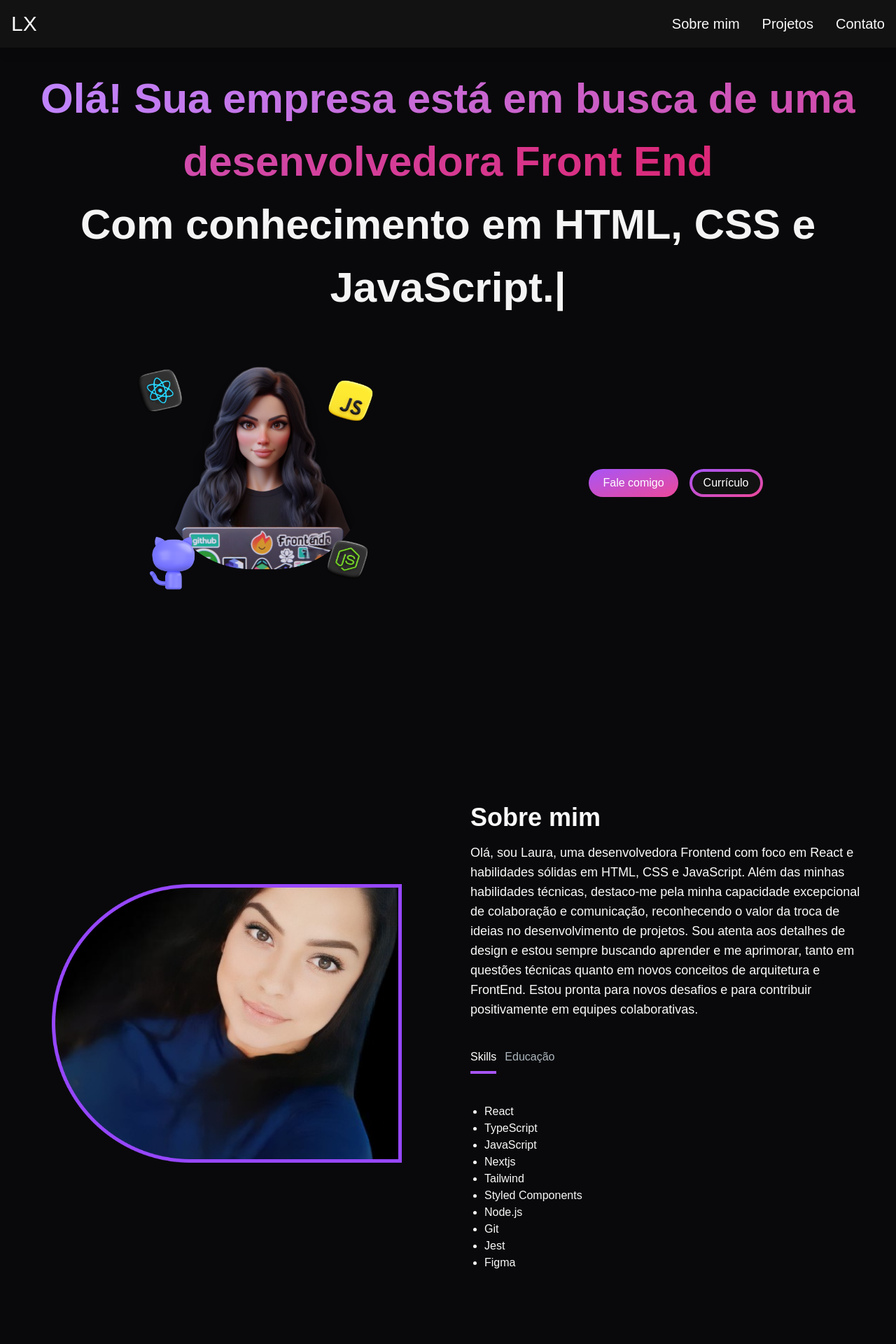
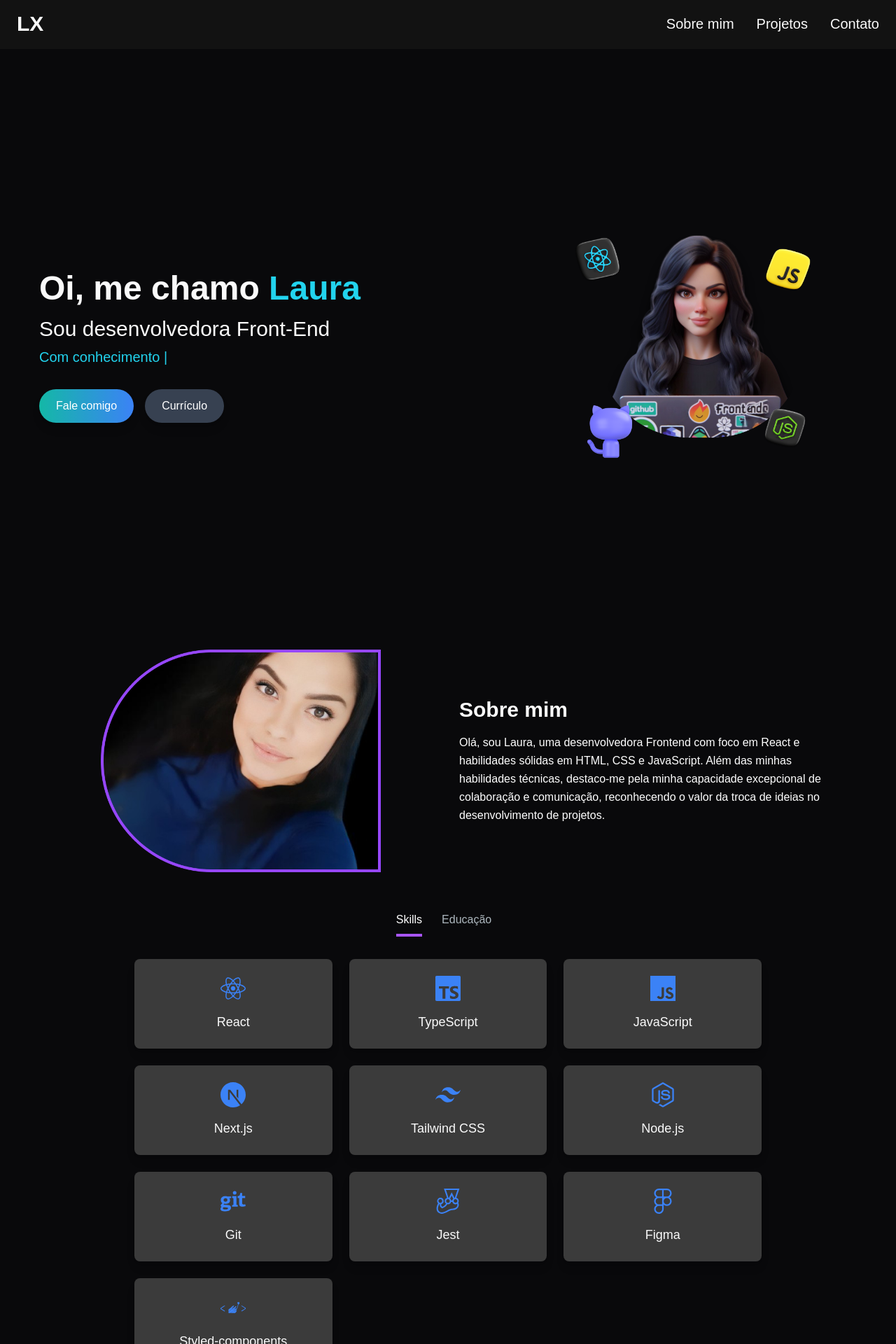
Before and after one commit to lauraxavier/portfolio-lauraXavier, a Next.js app: page / in a window 1280 px wide. Shown: the top 1920 px of the page at 70% size. Built offline with nearby package versions, Linux system fonts and the light colour scheme.

Commit message:
Adjust layout

```diff
--- a/package.json
+++ b/package.json
@@ -21,6 +21,7 @@
     "nodemailer": "^6.9.9",
     "react": "^18.2.0",
     "react-dom": "^18.2.0",
+    "react-icons": "^5.4.0",
     "react-type-animation": "^3.2.0",
     "resend": "^3.2.0",
     "three": "^0.160.0"
--- a/src/app/components/AboutSection.jsx
+++ b/src/app/components/AboutSection.jsx
@@ -3,122 +3,147 @@ import React, { useTransition, useState } from "react";
 import Image from "next/image";
 import TabButton from "./TabButton";
 import { motion, AnimatePresence } from "framer-motion";
+import { FaReact, FaNodeJs, FaGit } from "react-icons/fa";
+import {
+    SiTypescript,
+    SiJavascript,
+    SiNextdotjs,
+    SiTailwindcss,
+    SiJest,
+    SiFigma,
+    SiStyledcomponents,
+} from "react-icons/si";
 
-const TAB_DATA = [
-    {
-        title: "Skills",
-        id: "skills",
-        content: (
-            <ul className="list-disc pl-[20px]">
-                <li>React</li>
-                <li>TypeScript</li>
-                <li>JavaScript</li>
-                <li>Nextjs</li>
-                <li>Tailwind</li>
-                <li>Styled Components</li>
-                <li>Node.js</li>
-                <li>Git</li>
-                <li>Jest</li>
-                <li>Figma</li>
-            </ul>
-        ),
-    },
-    {
-        title: "Educação",
-        id: "education",
-        content: (
-            <ul className="list-disc pl-[20px]">
-                <li>React, Node.js - 640 horas pela SoulCode Academy</li>
-            </ul>
-        ),
-    },
+const skillsWithIcons = [
+    { name: "React", icon: <FaReact /> },
+    { name: "TypeScript", icon: <SiTypescript /> },
+    { name: "JavaScript", icon: <SiJavascript /> },
+    { name: "Next.js", icon: <SiNextdotjs /> },
+    { name: "Tailwind CSS", icon: <SiTailwindcss /> },
+    { name: "Node.js", icon: <FaNodeJs /> },
+    { name: "Git", icon: <FaGit /> },
+    { name: "Jest", icon: <SiJest /> },
+    { name: "Figma", icon: <SiFigma /> },
+    { name: "Styled-components", icon: <SiStyledcomponents /> },
 ];
 
 const AboutSection = () => {
     const [tab, setTab] = useState("skills");
     const [isPending, startTransition] = useTransition();
 
-    const variants = {
-        hidden: { opacity: 0, x: -50 },
-        visible: { opacity: 1, x: 0, transition: { duration: 0.5 } },
+    const handleTabChange = (id) => {
+        startTransition(() => setTab(id));
     };
 
-    const imageVariants = {
-        initial: { scale: 0.8, opacity: 0 },
-        animate: { scale: 1, opacity: 1, transition: { duration: 0.5 } },
-        exit: { scale: 0.8, opacity: 0, transition: { duration: 0.5 } },
-    };
+    const cardClasses =
+        "bg-[#3b3b3b] shadow-lg rounded-lg p-6 transition-all duration-300 hover:shadow-[0_0_20px_4px_rgba(128,90,213,0.8)] cursor-pointer";
 
-    const handleTabChange = (id) => {
-        startTransition(() => {
-            setTab(id);
-        });
+    const cardVariants = {
+        hidden: { opacity: 0, y: 50 },
+        visible: { opacity: 1, y: 0, transition: { duration: 0.4 } },
     };
 
     return (
         <section
-            className="flex justify-center items-center min-h-screen lg:pt-14"
+            className="flex flex-col justify-center items-center min-h-screen lg:mt-8 px-6"
             id="about"
         >
-            <div className="md:grid md:grid-cols-2 gap-6 items-center xl:gap-16">
+            <div className="grid grid-cols-1 md:grid-cols-2 gap-8 items-center w-full max-w-6xl">
                 <motion.div
-                    className="flex items-center justify-center mb-10"
-                    variants={imageVariants}
-                    initial="initial"
-                    animate="animate"
-                    exit="exit"
+                    className="flex items-center justify-center mb-6 md:mb-0"
+                    initial={{ scale: 0.8, opacity: 0 }}
+                    animate={{ scale: 1, opacity: 1 }}
+                    transition={{ duration: 0.5 }}
                 >
                     <Image
                         src="/images/profile.png"
-                        width={500}
-                        height={500}
+                        width={400}
+                        height={400}
                         alt="Laura Xavier"
                     />
                 </motion.div>
-                <div className="mt-4 md:mt-0 text-left flex flex-col h-full">
-                    <h2 className="text-4xl font-bold mb-4">Sobre mim</h2>
-                    <p className="text-base lg:text-lg">
+                <div className="text-left flex flex-col space-y-4">
+                    <h2 className="text-3xl font-bold">Sobre mim</h2>
+                    <p className="text-base text-white leading-relaxed">
                         Olá, sou Laura, uma desenvolvedora Frontend com foco em
                         React e habilidades sólidas em HTML, CSS e JavaScript.
                         Além das minhas habilidades técnicas, destaco-me pela
                         minha capacidade excepcional de colaboração e
                         comunicação, reconhecendo o valor da troca de ideias no
-                        desenvolvimento de projetos. Sou atenta aos detalhes de
-                        design e estou sempre buscando aprender e me aprimorar,
-                        tanto em questões técnicas quanto em novos conceitos de
-                        arquitetura e FrontEnd. Estou pronta para novos desafios
-                        e para contribuir positivamente em equipes
-                        colaborativas.
+                        desenvolvimento de projetos.
                     </p>
-                    <div className="flex flex-row justify-start mt-8 min-h-14">
+                </div>
+            </div>
+
+            <div className="mt-14 w-full max-w-4xl">
+                <div className="flex gap-4 justify-center mb-8">
                     <TabButton
                         selectTab={() => handleTabChange("skills")}
                         active={tab === "skills"}
                     >
-                            {" "}
-                            Skills{" "}
+                        Skills
                     </TabButton>
                     <TabButton
                         selectTab={() => handleTabChange("education")}
                         active={tab === "education"}
                     >
-                            {" "}
-                            Educação{" "}
+                        Educação
                     </TabButton>
                 </div>
+
                 <AnimatePresence mode="wait">
                     <motion.div
                         key={tab}
-                            variants={variants}
                         initial="hidden"
                         animate="visible"
                         exit="hidden"
-                            className="mt-8 min-h-[200px]"
+                        variants={cardVariants}
+                        className="grid grid-cols-2 sm:grid-cols-2 md:grid-cols-3 gap-6 w-full"
                     >
-                            {TAB_DATA.find((t) => t.id === tab).content}
+                        {tab === "skills" &&
+                            skillsWithIcons.map((skill) => (
+                                <motion.div
+                                    key={skill.name}
+                                    className={`${cardClasses} flex flex-col items-center justify-center text-center space-y-4`}
+                                    variants={cardVariants}
+                                >
+                                    <span className="text-4xl text-blue-500">
+                                        {skill.icon}
+                                    </span>
+                                    <span className="font-medium text-lg">
+                                        {skill.name}
+                                    </span>
+                                </motion.div>
+                            ))}
+
+                        {tab === "education" && (
+                            <>
+                                <motion.div
+                                    className={cardClasses}
+                                    variants={cardVariants}
+                                >
+                                    <h3 className="font-bold text-lg">
+                                        React, Node.js
+                                    </h3>
+                                    <p className="text-gray-300">
+                                        640 horas pela SoulCode Academy
+                                    </p>
+                                </motion.div>
+                                <motion.div
+                                    className={cardClasses}
+                                    variants={cardVariants}
+                                >
+                                    <h3 className="font-bold text-lg">
+                                        Web Front-End Fundamentos
+                                    </h3>
+                                    <p className="text-gray-300">
+                                        HTML, CSS e JS - Udemy
+                                    </p>
+                                </motion.div>
+                            </>
+                        )}
                     </motion.div>
                 </AnimatePresence>
-                </div>
             </div>
         </section>
     );
--- a/src/app/components/HeaderSection.jsx
+++ b/src/app/components/HeaderSection.jsx
@@ -21,7 +21,6 @@ function useWindowSize() {
             }
 
             window.addEventListener("resize", handleResize);
-
             handleResize();
 
             return () => window.removeEventListener("resize", handleResize);
@@ -34,65 +33,47 @@ const HeaderSection = () => {
     const size = useWindowSize();
 
     return (
-        <section className="min-h-screen mb-[150px] flex justify-center items-center">
-            <div className="grid grid-cols-1 sm:grid-cols-12 min-h-[510px]">
+        <section className="min-h-screen flex justify-center items-center ">
+            <div className="grid grid-cols-1 sm:grid-cols-12 gap-8 w-full max-w-7xl px-4">
                 <motion.div
-                    initial={{ opacity: 0, scale: 0.8 }}
-                    animate={{ opacity: 1, scale: 1 }}
+                    initial={{ opacity: 0, x: -50 }}
+                    animate={{ opacity: 1, x: 0 }}
                     transition={{ duration: 0.8 }}
-                    className="col-span-12 sm:col-span-12 sm:text-center sm:justify-center order-2 md:order-1 sm:order-1 md:justify-center w-full min-h-[325px]"
+                    className="col-span-12 sm:col-span-7 flex flex-col justify-center"
                 >
-                    <h1 className="mb-2 mt-10 lg:mt-0 min-h-[460px] lg:min-h-[360px] text-zinc-100 text-[35px] sm:text-[50px] md:text-[40px] lg:text-[60px] lg:leading-normal font-extrabold text-center  ">
-                        <span className="text-transparent bg-clip-text bg-gradient-to-r from-primary-400 to-secondary-600">
-                            Olá! Sua empresa está em busca de uma desenvolvedora
-                            Front End
-                        </span>
-                        <br></br>
+                    <h1 className="text-4xl md:text-5xl font-bold mb-4">
+                        Oi, me chamo{" "}
+                        <span className="text-cyan-400">Laura</span>
+                    </h1>
+                    <h2 className="text-2xl md:text-3xl font-medium mb-2">
+                        Sou desenvolvedora Front-End
+                    </h2>
                     <TypeAnimation
                         sequence={[
-                                "Com experiência em React.",
+                            "Com experiência em React e React Native.",
                             2000,
                             "Com conhecimento em HTML, CSS e JavaScript.",
                             2000,
-                                "Com conhecimento de Design.",
-                                2000,
-                                "Capacitada para resolver problemas.",
-                                2000,
-                                "Ótima em Colaboração e Comunicação.",
+                            "Cuidadosa com detalhes de design.",
                             2000,
                             "Disposta á aprender sempre.",
                             2000,
-                                "Cuidadosa com detalhes de design.",
+                            "Pronta para enfrentar novos desafios.",
                             2000,
-                                "Com capacidade de gerenciar o tempo .",
+                            "Habilidade em trabalhar em equipe e metodologias ágeis.",
                             2000,
                         ]}
-                            wrapper="span"
-                            speed={70}
+                        wrapper="div"
+                        speed={50}
                         repeat={Infinity}
+                        className="text-cyan-400 text-lg md:text-xl"
                     />
-                    </h1>
-                </motion.div>
-                <motion.div
-                    initial={{ opacity: 0, scale: 0.5 }}
-                    animate={{ opacity: 1, scale: 1 }}
-                    transition={{ duration: 0.5 }}
-                    className="col-span-12 sm:col-span-12  lg:mt-0 order-1 sm:order-2 flex flex-col lg:flex-row items-center justify-around"
-                >
-                    <div className="rounded-full w-[350px] h-[350px] lg:w-[350px] lg:h-[350px] relative mb-[40px] mt-[50px] flex justify-center items-center">
-                        <Image
-                            src="/images/avatar2.png"
-                            alt="avatar"
-                            className="absolute transform -translate-x-1/2 -translate-y-1/2 top-1/2 left-1/2"
-                            width={800}
-                            height={800}
-                        />
-                    </div>
-                    <div className="mb-3 lg:mb-0 justify-center items-center flex flex-col md:flex-row md:items-baseline md:gap-4 lg:gap-4">
+
+                    <div className="flex gap-4 mt-8">
                         <motion.a
                             href={size.width < 700 ? mobileWts : webWts}
                             target="_blank"
-                            className="px-5 inline-block py-2 w-full max-w-[210px] sm:w-fit rounded-full bg-gradient-to-br from-primary-500 to-secondary-500 text-white"
+                            className="px-4 py-2 sm:px-6 sm:py-3 rounded-full bg-gradient-to-r from-teal-500 to-blue-500 text-white text-sm sm:text-base font-medium shadow-lg hover:shadow-xl"
                             whileHover={{
                                 scale: 1.2,
                                 rotate: [0, 10, -10, 5, -5, 0],
@@ -107,8 +88,9 @@ const HeaderSection = () => {
                             Fale comigo
                         </motion.a>
                         <motion.a
-                            href="https://drive.google.com/file/d/1hPVEKiiQcTeRzHvvkFJN3JR_S-8l3mnm/view?usp=sharing"
-                            className="px-1 inline-block py-1 w-full max-w-[210px] sm:w-fit rounded-full bg-gradient-to-br from-primary-500 to-secondary-500 text-white mt-3"
+                            href="https://drive.google.com/file/d/1g_Drn8tpZJ84v4ChZjeYDfiIc620mTXq/view?usp=sharing"
+                            target="_blank"
+                            className="px-4 py-2 sm:px-6 sm:py-3 rounded-full bg-gray-700 text-white text-sm sm:text-base font-medium shadow-lg hover:bg-gray-600"
                             whileHover={{
                                 scale: 1.2,
                                 rotate: [0, 10, -10, 5, -5, 0],
@@ -119,12 +101,25 @@ const HeaderSection = () => {
                                 type: "spring",
                                 stiffness: 150,
                             }}
-                            target="_blank"
                         >
-                            <span className="block bg-[#121212] text-center hover:bg-slate-800 rounded-full px-4 py-1">
                             Currículo
-                            </span>
                         </motion.a>
+                    </div>
+                </motion.div>
+                <motion.div
+                    initial={{ opacity: 0, x: 50 }}
+                    animate={{ opacity: 1, x: 0 }}
+                    transition={{ duration: 0.8 }}
+                    className="col-span-12 sm:col-span-5 flex justify-center items-center"
+                >
+                    <div className="rounded-full w-[350px] h-[350px] lg:w-[350px] lg:h-[350px] relative mb-[40px] mt-[50px] flex justify-center items-center">
+                        <Image
+                            src="/images/avatar2.png"
+                            alt="avatar"
+                            className="absolute transform -translate-x-1/2 -translate-y-1/2 top-1/2 left-1/2 "
+                            width={800}
+                            height={800}
+                        />
                     </div>
                 </motion.div>
             </div>
--- a/src/app/components/NavBar.jsx
+++ b/src/app/components/NavBar.jsx
@@ -1,59 +1,115 @@
 "use client";
 import Link from "next/link";
-import React, { useState } from "react";
+import React, { useState, useEffect } from "react";
+import { motion } from "framer-motion";
 import NavLink from "./NavLink";
 import { Bars3Icon, XMarkIcon } from "@heroicons/react/24/solid";
 import MenuOverlay from "./MenuOverlay";
 
 const navLinks = [
-  {
-    title: "Sobre mim",
-    path: "#about",
-  },
-  {
-    title: "Projetos",
-    path: "#projects",
-  },
-  {
-    title: "Contato",
-    path: "#contact",
-  },
+    { title: "Sobre mim", path: "#about" },
+    { title: "Projetos", path: "#projects" },
+    { title: "Contato", path: "#contact" },
 ];
 
 const Navbar = () => {
     const [navbarOpen, setNavbarOpen] = useState(false);
+    const [scrolled, setScrolled] = useState(false);
+    const [centered, setCentered] = useState(false);
+    const [isMobile, setIsMobile] = useState(false);
 
-  const closeNavbar = () => {
-    setNavbarOpen(false);
+    useEffect(() => {
+        const handleResize = () => {
+            setIsMobile(window.innerWidth < 768);
+        };
+
+        window.addEventListener("resize", handleResize);
+        handleResize();
+
+        return () => {
+            window.removeEventListener("resize", handleResize);
+        };
+    }, []);
+
+    useEffect(() => {
+        const handleScroll = () => {
+            setScrolled(window.scrollY > 50);
+            setCentered(window.scrollY > 300);
+        };
+
+        window.addEventListener("scroll", handleScroll);
+        return () => {
+            window.removeEventListener("scroll", handleScroll);
+        };
+    }, []);
+
+    const closeNavbar = () => setNavbarOpen(false);
+
+    const navbarVariants = {
+        initial: {
+            backgroundColor: "#121212",
+            boxShadow: "none",
+            height: "80px",
+            opacity: 1,
+            height: "70px",
+        },
+        scrolled: {
+            backgroundColor: "rgba(18, 18, 18, 0.9)",
+            boxShadow: "0px 4px 15px rgba(0, 0, 0, 0.5)",
+            opacity: isMobile ? 1 : 0.95,
+            backdropFilter: "blur(10px)",
+            transition: {
+                duration: 0.3,
+                ease: "easeInOut",
+                opacity: { duration: 0.5 },
+                backdropFilter: { duration: 0.3 },
+            },
+        },
     };
 
     return (
-    <nav className="fixed mx-auto shadow-lg top-0 left-0 right-0 bg-[#121212] bg-opacity-100 z-50">
-      <div className="flex container lg:py-4 flex-wrap items-center justify-between mx-auto px-4 py-2">
-        <Link href={"/"} className="text-2xl md:text-3xl text-zinc-50">
+        <motion.nav
+            variants={navbarVariants}
+            initial="initial"
+            animate={scrolled ? "scrolled" : "initial"}
+            className="fixed w-full top-0 left-0 z-50 transition-all duration-300 ease-in-out"
+        >
+            <div className="flex items-center justify-between container mx-auto px-6 py-4">
+                <Link href={"/"} className="text-2xl md:text-3xl font-semibold">
                     LX
                 </Link>
+
                 <div className="mobile-menu block md:hidden">
                     {!navbarOpen ? (
                         <button
                             onClick={() => setNavbarOpen(true)}
-              className="flex items-center px-3 py-2 border rounded border-slate-200 text-slate-200 hover:text-white hover:border-white"
+                            className="flex items-center px-3 py-2 rounded-full border border-slate-300 text-slate-300 hover:text-white hover:bg-slate-600 transition-all duration-200"
                         >
-              <Bars3Icon className="h-5 w-5" />
+                            <Bars3Icon className="h-6 w-6" />
                         </button>
                     ) : (
                         <button
                             onClick={() => setNavbarOpen(false)}
-              className="flex items-center px-3 py-2 border rounded border-slate-200 text-slate-200 hover:text-white hover:border-white"
+                            className="flex items-center px-3 py-2 rounded-full border border-slate-300 text-slate-300 hover:text-white hover:bg-slate-600 transition-all duration-200"
                         >
-              <XMarkIcon className="h-5 w-5" />
+                            <XMarkIcon className="h-6 w-6" />
                         </button>
                     )}
                 </div>
-        <div className="menu hidden md:block md:w-auto" id="navbar">
-          <ul className="flex p-4 md:p-0 md:flex-row md:space-x-8 mt-0">
+
+                <div
+                    className="menu hidden md:block md:w-auto"
+                    initial="initial"
+                    animate={centered ? "centered" : "initial"}
+                >
+                    <ul className="flex space-x-8 text-white">
                         {navLinks.map((link, index) => (
-              <li key={index}>
+                            <li
+                                key={index}
+                                initial="initial"
+                                animate="animate"
+                                whileHover="hover"
+                            >
                                 <NavLink href={link.path} title={link.title} />
                             </li>
                         ))}
@@ -63,7 +119,7 @@ const Navbar = () => {
             {navbarOpen ? (
                 <MenuOverlay links={navLinks} onClick={closeNavbar} />
             ) : null}
-    </nav>
+        </motion.nav>
     );
 };
 
--- a/src/app/components/NavLink.jsx
+++ b/src/app/components/NavLink.jsx
@@ -4,10 +4,11 @@ const NavLink = ({ href, title, onClick }) => {
     return (
         <Link
             href={href}
-            className="block py-2 pl-3 pr-4 dark:text-[#ADB7BE] text-zinc-50 sm:text-xl rounded md:p-0 hover:text-white"
+            className="block py-2 pl-3 pr-4 dark:text-[#ADB7BE] text-zinc-50 sm:text-xl rounded md:p-0 cursor-pointer relative group"
             onClick={onClick}
         >
             {title}
+            <span className="absolute left-0 bottom-0 w-0 h-[2px] bg-[rgba(128,90,213,0.8)] transition-all duration-300 group-hover:w-full"></span>
         </Link>
     );
 };
--- a/src/app/components/ProjectsSection.jsx
+++ b/src/app/components/ProjectsSection.jsx
@@ -77,7 +77,7 @@ const ProjectsSection = () => {
     return (
         <section
             id="projects"
-            className="flex justify-center items-center min-h-screen lg:pt-14 flex-col"
+            className="flex justify-center items-center min-h-screen lg:pt-14 flex-col lg:mt-15 mt-[90px]"
         >
             <h2 className="text-center text-4xl font-bold mt-4 mb-14 md:mb-12">
                 Meus Projetos
```
Also changed, not shown: src/app/components/MenuOverlay.jsx (+6 -2 lines), src/app/globals.css (+22 -4 lines), public/images/logo-lx.gif (added), 1 other file (tests, documents, lock files or other folders). Lines whose indentation alone changed are shown as unchanged.
